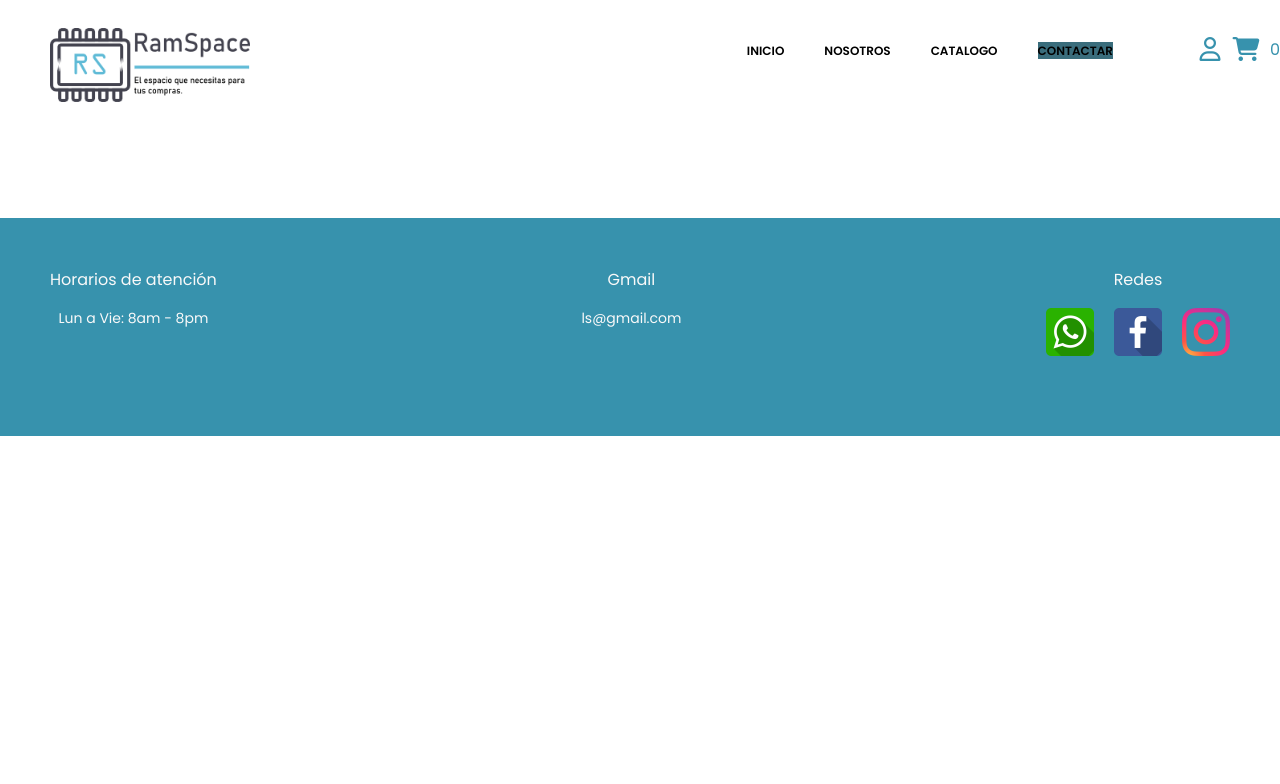
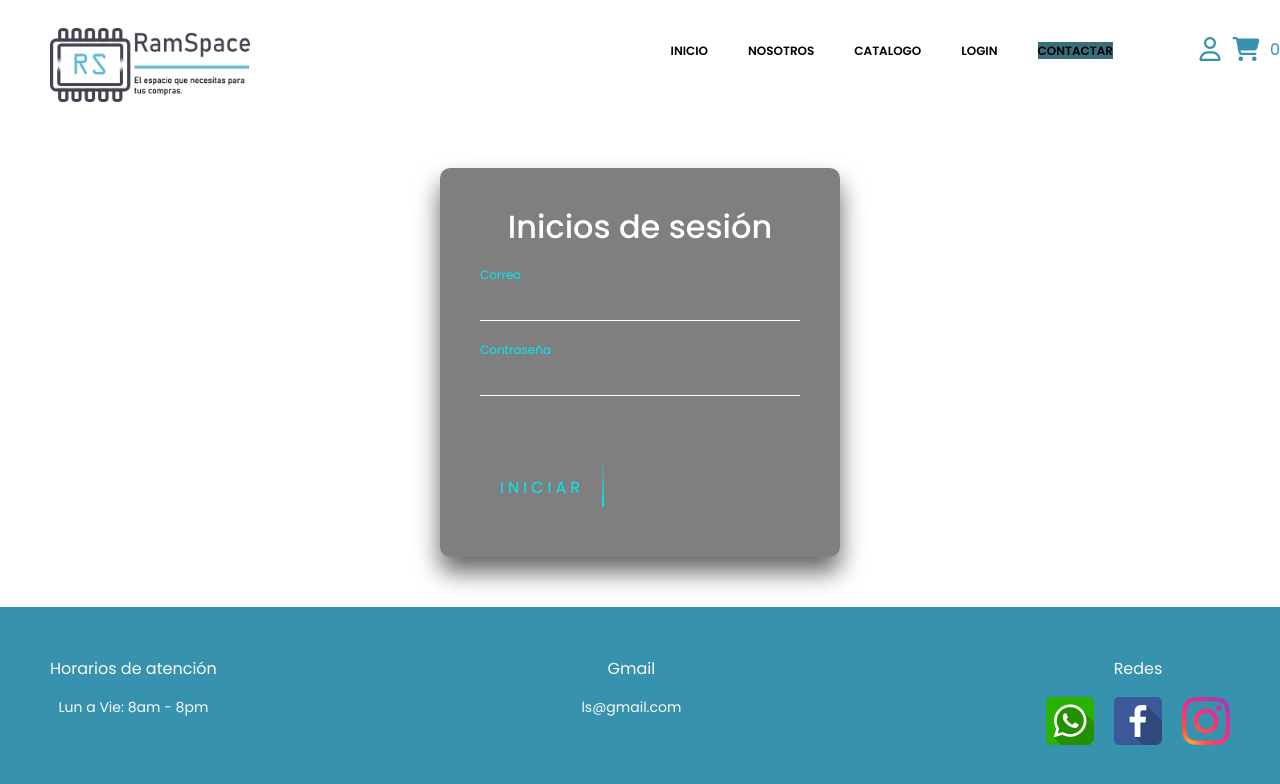
Before and after one commit to jdanymc/proyecto-ramspace, a React (Vite) app: page /login in a window 1280 px wide. Shown: the top 784 px of the page. Built offline with nearby package versions, Linux system fonts and the light colour scheme.

Commit message:
add login

```diff
--- a/src/components/pages/Header.jsx
+++ b/src/components/pages/Header.jsx
@@ -33,6 +33,9 @@ const Header = () => {
             <NavLink to={"/catalogo"}>Catalogo</NavLink>
           </li>
           <li>
+            <NavLink to={"/login"}>Login</NavLink>
+          </li>
+          <li>
             <NavLink className="contact" to={"/contacto"}>
               Contactar
             </NavLink>
--- a/src/components/pages/Login.jsx
+++ b/src/components/pages/Login.jsx
@@ -0,0 +1,30 @@
+import login from "../../css/login.css";
+
+const Login = () => {
+  return (
+    <div className="body-login">
+      <div className="login-box">
+        <h2>Inicios de sesión</h2>
+        <form>
+          <div className="user-box">
+            <input type="text" name="" required="" />
+            <label>Correo</label>
+          </div>
+          <div className="user-box">
+            <input type="password" name="" required="" />
+            <label>Contraseña</label>
+          </div>
+          <a href="#">
+            <span></span>
+            <span></span>
+            <span></span>
+            <span></span>
+            Iniciar
+          </a>
+        </form>
+      </div>
+    </div>
+  );
+};
+
+export default Login;
--- a/src/components/route/AppRoutes.jsx
+++ b/src/components/route/AppRoutes.jsx
@@ -7,6 +7,7 @@ import Cart from "../pages/Cart";
 import Catalogo from "../pages/Catalogo";
 import Nosotros from "../pages/Nosotros";
 import Contacto from "../pages/Contacto";
+import Login from "../pages/Login";
 
 const AppRoutes = () => {
   return (
@@ -18,6 +19,7 @@ const AppRoutes = () => {
         <Route path="catalogo" element={<Catalogo/>} />
         <Route path="nosotros" element={<Nosotros/>} />
         <Route path="contacto" element={<Contacto/>} />
+        <Route path="login" element={<Login/>} />
       </Routes>
       <Footer/>
     </BrowserRouter>
--- /dev/null
+++ b/src/css/login.css
@@ -0,0 +1,173 @@
+/* body {
+    margin:0;
+    padding:0;
+    font-family: sans-serif;
+    background: linear-gradient(#141e30, #243b55);
+  }
+   */
+.body-login {
+  display: flex;
+  justify-content: center;
+  align-items: center;
+}
+.login-box {
+  margin-left: 0;
+  margin-right: 0;
+  /* position: relative;
+  top: 100%;
+  left: 50%; */
+  width: 400px;
+  padding: 40px;
+  /* transform: translate(-50%, -50%); */
+  background: rgba(0, 0, 0, 0.5);
+  box-sizing: border-box;
+  box-shadow: 0 15px 25px rgba(0, 0, 0, 0.6);
+  border-radius: 10px;
+}
+
+.login-box h2 {
+  margin: 0 0 30px;
+  padding: 0;
+  color: #fff;
+  text-align: center;
+}
+
+.login-box .user-box {
+  position: relative;
+}
+
+.login-box .user-box input {
+  width: 100%;
+  padding: 10px 0;
+  font-size: 16px;
+  color: #fff;
+  margin-bottom: 30px;
+  border: none;
+  border-bottom: 1px solid #fff;
+  outline: none;
+  background: transparent;
+}
+.login-box .user-box label {
+  position: absolute;
+  top: 0;
+  left: 0;
+  padding: 10px 0;
+  font-size: 16px;
+  color: #fff;
+  pointer-events: none;
+  transition: 0.5s;
+}
+
+.login-box .user-box input:focus ~ label,
+.login-box .user-box input:valid ~ label {
+  top: -20px;
+  left: 0;
+  color: #03e9f4;
+  font-size: 12px;
+}
+
+.login-box form a {
+  position: relative;
+  display: inline-block;
+  padding: 10px 20px;
+  color: #03e9f4;
+  font-size: 16px;
+  text-decoration: none;
+  text-transform: uppercase;
+  overflow: hidden;
+  transition: 0.5s;
+  margin-top: 40px;
+  letter-spacing: 4px;
+}
+
+.login-box a:hover {
+  background: #03e9f4;
+  color: #fff;
+  border-radius: 5px;
+  box-shadow: 0 0 5px #03e9f4, 0 0 25px #03e9f4, 0 0 50px #03e9f4,
+    0 0 100px #03e9f4;
+}
+
+.login-box a span {
+  position: absolute;
+  display: block;
+}
+
+.login-box a span:nth-child(1) {
+  top: 0;
+  left: -100%;
+  width: 100%;
+  height: 2px;
+  background: linear-gradient(90deg, transparent, #03e9f4);
+  animation: btn-anim1 1s linear infinite;
+}
+
+@keyframes btn-anim1 {
+  0% {
+    left: -100%;
+  }
+  50%,
+  100% {
+    left: 100%;
+  }
+}
+
+.login-box a span:nth-child(2) {
+  top: -100%;
+  right: 0;
+  width: 2px;
+  height: 100%;
+  background: linear-gradient(180deg, transparent, #03e9f4);
+  animation: btn-anim2 1s linear infinite;
+  animation-delay: 0.25s;
+}
+
+@keyframes btn-anim2 {
+  0% {
+    top: -100%;
+  }
+  50%,
+  100% {
+    top: 100%;
+  }
+}
+
+.login-box a span:nth-child(3) {
+  bottom: 0;
+  right: -100%;
+  width: 100%;
+  height: 2px;
+  background: linear-gradient(270deg, transparent, #03e9f4);
+  animation: btn-anim3 1s linear infinite;
+  animation-delay: 0.5s;
+}
+
+@keyframes btn-anim3 {
+  0% {
+    right: -100%;
+  }
+  50%,
+  100% {
+    right: 100%;
+  }
+}
+
+.login-box a span:nth-child(4) {
+  bottom: -100%;
+  left: 0;
+  width: 2px;
+  height: 100%;
+  background: linear-gradient(360deg, transparent, #03e9f4);
+  animation: btn-anim4 1s linear infinite;
+  animation-delay: 0.75s;
+}
+
+@keyframes btn-anim4 {
+  0% {
+    bottom: -100%;
+  }
+  50%,
+  100% {
+    bottom: 100%;
+  }
+}
```
